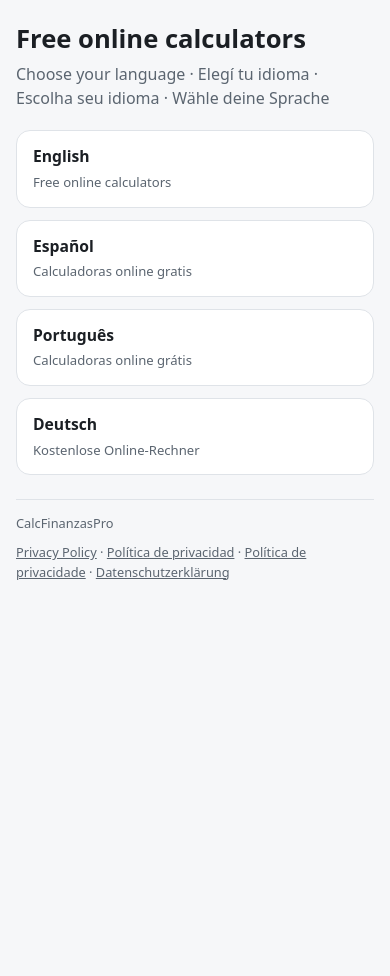
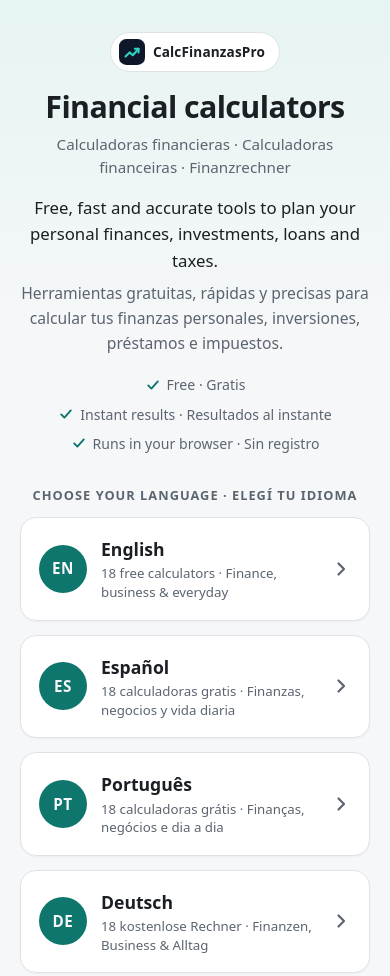
Before and after one commit to joecastrocastro06-ux/calcinanzaspro, a plain HTML site: page index.html in a window 390 px wide. Shown: the top 976 px of the page. Before the commit the page ends 844 px from the top, so only its background shows below. Drawn offline with Linux system fonts and the light colour scheme.

Commit message:
Redesign the language selector home page
- Brand badge with an inline SVG icon, larger title and an EN/ES intro
  describing the free personal finance, investment and tax tools.
- Language cards in a 2x2 grid (1 column on mobile) with EN/ES/PT/DE
  code circles and a light hover lift; links unchanged (/en/, /es/,
  /pt/, /de/).
- Footer with an informational/educational disclaimer and the four
  privacy policy links.
- All meta tags, hreflang, Open Graph and the AdSense script kept.
  No pop-ups; hover motion is disabled for prefers-reduced-motion.

Co-Authored-By: Claude Opus 5.5 <noreply@anthropic.com>
Claude-Session: https://claude.ai/code/session_01VQz9XDWZ8rv9EMHY3zaenw

```diff
--- a/index.html
+++ b/index.html
@@ -102,22 +102,67 @@ tr.hl td{background:var(--soft);font-weight:700}
 footer{border-top:1px solid var(--line);margin-top:24px;padding-top:14px;color:var(--muted);font-size:.8rem;display:flex;justify-content:space-between;gap:10px;flex-wrap:wrap}
 footer a{color:var(--muted)}
 @media (max-width:560px){.grid{grid-template-columns:1fr}.results{grid-template-columns:1fr}.stat.main b{font-size:1.55rem}.seg button{font-size:.85rem}}
-.cards{display:grid;grid-template-columns:repeat(auto-fill,minmax(240px,1fr));gap:12px}
-a.tile{display:block;background:var(--card);border:1px solid var(--line);border-radius:14px;padding:14px 16px;text-decoration:none;color:var(--text)}
-a.tile:hover{border-color:var(--accent)}
-a.tile b{display:block;font-size:.98rem;margin-bottom:4px}
-a.tile span{display:block;font-size:.82rem;color:var(--muted)}
-h2.cat{font-size:1.1rem;margin:26px 0 12px}
+
+body{background:linear-gradient(180deg,var(--soft) 0,var(--bg) 340px) no-repeat,var(--bg)}
+.hwrap{max-width:760px;margin:0 auto;padding:48px 20px 32px}
+.hero{text-align:center;margin-bottom:32px}
+.badge{display:inline-flex;align-items:center;gap:8px;padding:6px 14px 6px 8px;border:1px solid var(--line);border-radius:999px;background:var(--card);font-size:.85rem;font-weight:700;color:var(--text);letter-spacing:.01em}
+.badge svg{width:26px;height:26px;flex:none}
+.hero h1{font-size:clamp(1.9rem,5vw,2.7rem);line-height:1.15;margin:18px 0 8px;letter-spacing:-.02em}
+.hero .langs{color:var(--muted);font-size:.95rem;margin:0 0 16px}
+.hero .lead{max-width:560px;margin:0 auto 6px;font-size:1.05rem;line-height:1.6;color:var(--text)}
+.hero .lead[lang="es"]{color:var(--muted);font-size:.98rem}
+.feats{display:flex;justify-content:center;flex-wrap:wrap;gap:8px 18px;list-style:none;padding:0;margin:18px 0 0;font-size:.88rem;color:var(--muted)}
+.feats li{display:inline-flex;align-items:center;gap:6px}
+.feats svg{width:16px;height:16px;color:var(--accent);flex:none}
+.pick{font-size:.8rem;font-weight:700;text-transform:uppercase;letter-spacing:.08em;color:var(--muted);text-align:center;margin:0 0 12px}
+.lgrid{display:grid;grid-template-columns:repeat(2,minmax(0,1fr));gap:14px}
+a.lc{display:flex;align-items:center;gap:14px;padding:18px;background:var(--card);border:1px solid var(--line);border-radius:16px;text-decoration:none;color:var(--text);box-shadow:0 1px 2px rgba(15,23,42,.04);transition:transform .15s ease,box-shadow .15s ease,border-color .15s ease}
+a.lc:hover{transform:translateY(-2px);border-color:var(--accent);box-shadow:0 8px 24px rgba(15,23,42,.10)}
+a.lc:focus-visible{outline:3px solid var(--accent);outline-offset:2px}
+.code{flex:none;display:grid;place-items:center;width:48px;height:48px;border-radius:50%;background:var(--accent);color:var(--bg);font-weight:800;font-size:.95rem;letter-spacing:.04em}
+.lc .t{flex:1;min-width:0}
+.lc b{display:block;font-size:1.1rem}
+.lc small{display:block;color:var(--muted);font-size:.83rem;line-height:1.4;margin-top:2px}
+.lc .arr{flex:none;width:20px;height:20px;color:var(--muted);transition:transform .15s ease,color .15s ease}
+a.lc:hover .arr{color:var(--accent);transform:translateX(2px)}
+.hfoot{display:block;margin-top:40px;padding-top:18px;border-top:1px solid var(--line);color:var(--muted);font-size:.82rem;text-align:center}
+.hfoot .disc{max-width:620px;margin:0 auto 12px;line-height:1.55}
+.hfoot nav{display:flex;justify-content:center;flex-wrap:wrap;gap:6px 16px;margin-bottom:10px}
+.hfoot a{color:var(--text)}
+.hfoot a:hover{color:var(--accent)}
+@media (max-width:600px){.hwrap{padding-top:32px}.lgrid{grid-template-columns:1fr}}
+@media (prefers-reduced-motion:reduce){a.lc,.lc .arr{transition:none}a.lc:hover,a.lc:hover .arr{transform:none}}
 </style>
 <script async src="https://pagead2.googlesyndication.com/pagead/js/adsbygoogle.js?client=ca-pub-1378483731222053"
      crossorigin="anonymous"></script>
 </head>
 <body>
-<div class="wrap">
-  <h1>Free online calculators</h1>
-  <p class="sub">Choose your language · Elegí tu idioma · Escolha seu idioma · Wähle deine Sprache</p>
-  <div class="cards"><a class="tile" href="/en/" hreflang="en" lang="en"><b>English</b><span lang="en">Free online calculators</span></a><a class="tile" href="/es/" hreflang="es" lang="es"><b>Español</b><span lang="es">Calculadoras online gratis</span></a><a class="tile" href="/pt/" hreflang="pt" lang="pt"><b>Português</b><span lang="pt">Calculadoras online grátis</span></a><a class="tile" href="/de/" hreflang="de" lang="de"><b>Deutsch</b><span lang="de">Kostenlose Online-Rechner</span></a></div>
-  <footer><span>CalcFinanzasPro</span><span><a href="/en/privacy-policy.html" hreflang="en" lang="en">Privacy Policy</a> · <a href="/es/politica-de-privacidad.html" hreflang="es" lang="es">Política de privacidad</a> · <a href="/pt/politica-de-privacidade.html" hreflang="pt" lang="pt">Política de privacidade</a> · <a href="/de/datenschutz.html" hreflang="de" lang="de">Datenschutzerklärung</a></span></footer>
-</div>
+<main class="hwrap">
+  <header class="hero">
+    <span class="badge"><svg viewBox="0 0 32 32" aria-hidden="true"><rect width="32" height="32" rx="9" fill="#0F172A"/><path d="M8 21.5l5-5 4 3.5 7-8" fill="none" stroke="#2dd4bf" stroke-width="2.6" stroke-linecap="round" stroke-linejoin="round"/><path d="M19.5 12h4.5v4.5" fill="none" stroke="#2dd4bf" stroke-width="2.6" stroke-linecap="round" stroke-linejoin="round"/></svg>CalcFinanzasPro</span>
+    <h1>Financial calculators</h1>
+    <p class="langs" lang="es">Calculadoras financieras · <span lang="pt">Calculadoras financeiras</span> · <span lang="de">Finanzrechner</span></p>
+    <p class="lead">Free, fast and accurate tools to plan your personal finances, investments, loans and taxes.</p>
+    <p class="lead" lang="es">Herramientas gratuitas, rápidas y precisas para calcular tus finanzas personales, inversiones, préstamos e impuestos.</p>
+    <ul class="feats"><li><svg viewBox="0 0 20 20" aria-hidden="true"><path d="M4 10.5l4 4 8-9" fill="none" stroke="currentColor" stroke-width="2.4" stroke-linecap="round" stroke-linejoin="round"/></svg>Free · Gratis</li><li><svg viewBox="0 0 20 20" aria-hidden="true"><path d="M4 10.5l4 4 8-9" fill="none" stroke="currentColor" stroke-width="2.4" stroke-linecap="round" stroke-linejoin="round"/></svg>Instant results · Resultados al instante</li><li><svg viewBox="0 0 20 20" aria-hidden="true"><path d="M4 10.5l4 4 8-9" fill="none" stroke="currentColor" stroke-width="2.4" stroke-linecap="round" stroke-linejoin="round"/></svg>Runs in your browser · Sin registro</li></ul>
+  </header>
+
+  <section aria-labelledby="pick">
+    <h2 class="pick" id="pick">Choose your language · Elegí tu idioma</h2>
+    <nav class="lgrid" aria-label="Language">
+    <a class="lc" href="/en/" hreflang="en" lang="en"><span class="code" aria-hidden="true">EN</span><span class="t"><b>English</b><small>18 free calculators · Finance, business & everyday</small></span><svg class="arr" viewBox="0 0 20 20" aria-hidden="true"><path d="M7.5 4.5l5.5 5.5-5.5 5.5" fill="none" stroke="currentColor" stroke-width="2.2" stroke-linecap="round" stroke-linejoin="round"/></svg></a>
+    <a class="lc" href="/es/" hreflang="es" lang="es"><span class="code" aria-hidden="true">ES</span><span class="t"><b>Español</b><small>18 calculadoras gratis · Finanzas, negocios y vida diaria</small></span><svg class="arr" viewBox="0 0 20 20" aria-hidden="true"><path d="M7.5 4.5l5.5 5.5-5.5 5.5" fill="none" stroke="currentColor" stroke-width="2.2" stroke-linecap="round" stroke-linejoin="round"/></svg></a>
+    <a class="lc" href="/pt/" hreflang="pt" lang="pt"><span class="code" aria-hidden="true">PT</span><span class="t"><b>Português</b><small>18 calculadoras grátis · Finanças, negócios e dia a dia</small></span><svg class="arr" viewBox="0 0 20 20" aria-hidden="true"><path d="M7.5 4.5l5.5 5.5-5.5 5.5" fill="none" stroke="currentColor" stroke-width="2.2" stroke-linecap="round" stroke-linejoin="round"/></svg></a>
+    <a class="lc" href="/de/" hreflang="de" lang="de"><span class="code" aria-hidden="true">DE</span><span class="t"><b>Deutsch</b><small>18 kostenlose Rechner · Finanzen, Business & Alltag</small></span><svg class="arr" viewBox="0 0 20 20" aria-hidden="true"><path d="M7.5 4.5l5.5 5.5-5.5 5.5" fill="none" stroke="currentColor" stroke-width="2.2" stroke-linecap="round" stroke-linejoin="round"/></svg></a>
+    </nav>
+  </section>
+
+  <footer class="hfoot">
+    <p class="disc">The calculators are for informational and educational purposes only and do not constitute professional financial, tax or legal advice. <span lang="es">Las calculadoras son solo informativas y educativas y no constituyen asesoramiento financiero, impositivo ni legal profesional.</span></p>
+    <nav aria-label="Legal"><a href="/en/privacy-policy.html" hreflang="en" lang="en">Privacy Policy</a><a href="/es/politica-de-privacidad.html" hreflang="es" lang="es">Política de privacidad</a><a href="/pt/politica-de-privacidade.html" hreflang="pt" lang="pt">Política de privacidade</a><a href="/de/datenschutz.html" hreflang="de" lang="de">Datenschutzerklärung</a></nav>
+    <p style="margin:0">© 2026 CalcFinanzasPro</p>
+  </footer>
+</main>
 </body>
 </html>
```
